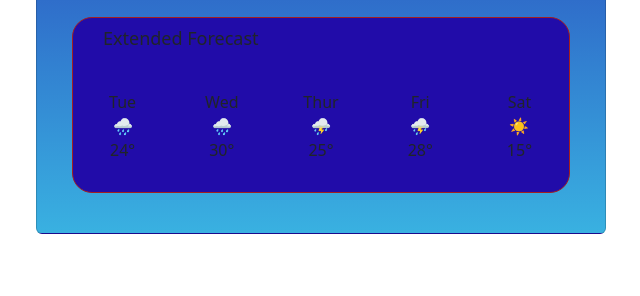
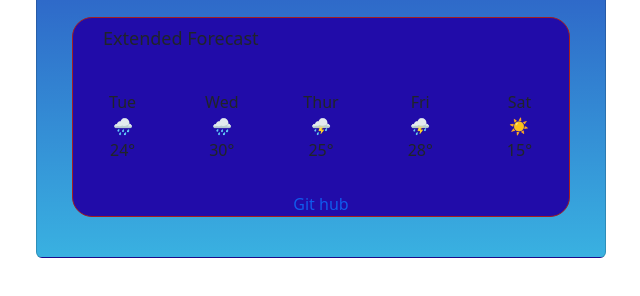
Before and after one commit to abbysyowai/weather-app, a plain HTML site: page index.html in a window 1280 px wide. Shown: the part 440-736 px from the top of the page, without its empty margins (319-959 px from the left). Drawn offline with nearby package versions, Linux system fonts and the light colour scheme; no server answers.

Commit message:
added the git link

```diff
--- a/index.html
+++ b/index.html
@@ -128,16 +128,17 @@
         <div>
            15°
         </div>
+
     </div>
-
+    <a href="https://github.com/abbysyowai/weather-app" class="git">Git hub</a>
   </div>
 </div>
     </div>
   </div>
 
+  </div>
 
 
-  </div>
 
   <script src="src/index.js"></script>
 </body>
--- a/src/style.css
+++ b/src/style.css
@@ -1,4 +1,4 @@
-*{
+* {
   margin: 0;
   padding: 0;
 }
@@ -15,10 +15,10 @@
 }
 
 form {
-    display:flex;
+  display: flex;
   width: 100%;
   align-items: center;
-    justify-content:space-between;
+  justify-content: space-between;
 }
 
 .text-input input {
@@ -48,15 +48,12 @@ form {
   border: 1px solid black;
   margin: 20px 0;
   border-radius: 10px;
-
-
 }
 
 .forecast {
   border: 1px solid rgb(164, 31, 31);
   border-radius: 20px;
   background: #210ca9;
-
 }
 
 .heading h1 {
@@ -70,7 +67,6 @@ form {
   margin: 10px 30px;
   font-size: 15px;
 }
-
 
 .temp-link {
   margin-right: 200px;
@@ -95,8 +91,6 @@ form {
   margin: 10px 60px;
   font-weight: normal;
   list-style: none;
-
-
 }
 
 .heading h3 {
@@ -124,3 +118,14 @@ form {
   margin: 10px;
   padding: 20px;
 }
+
+.git {
+  text-decoration: none;
+  opacity: 0.8;
+}
+
+.git:hover {
+  text-decoration: underline;
+  color: white;
+  transition: all ease-in 200ms;
+}
```
Lines whose indentation alone changed are shown as unchanged.
